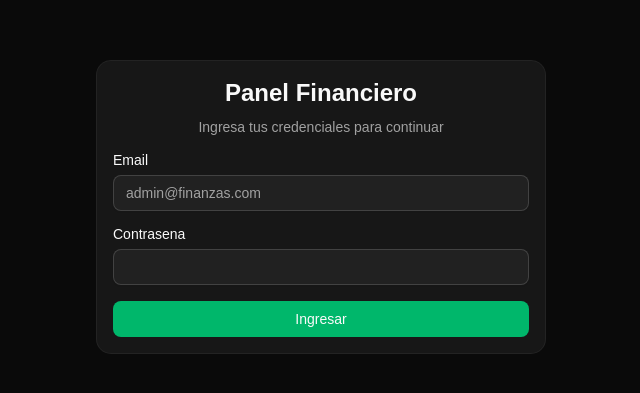
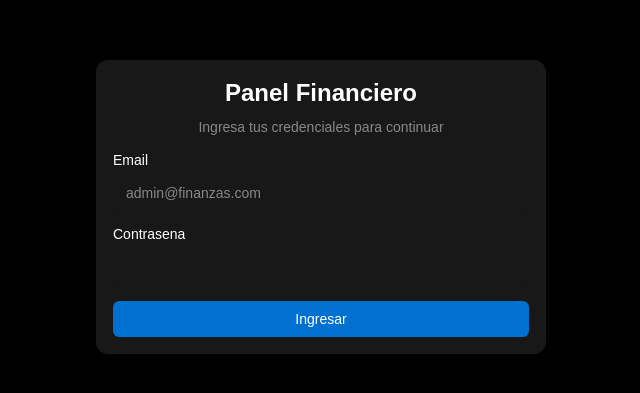
Before and after one commit to Ernesto248/killer-finances, a Next.js app: page /login in a window 1280 px wide. Shown: the part 193-586 px from the top of the page, without its empty margins (319-959 px from the left). Built offline with nearby package versions, Linux system fonts and the light colour scheme.

Commit message:
style: apply PlayStation design system - PS Blue #0070d1, pure black bg, 8px cards, pill buttons

```diff
--- a/src/app/globals.css
+++ b/src/app/globals.css
@@ -88,45 +88,50 @@ body {
 }
 
 .dark {
-  --background: oklch(0.145 0 0);
-  --foreground: oklch(0.985 0 0);
-  --card: oklch(0.205 0 0);
-  --card-foreground: oklch(0.985 0 0);
-  --popover: oklch(0.205 0 0);
-  --popover-foreground: oklch(0.985 0 0);
-  --primary: oklch(0.67 0.19 160);
-  --primary-foreground: oklch(0.985 0 0);
-  --secondary: oklch(0.269 0 0);
-  --secondary-foreground: oklch(0.985 0 0);
-  --muted: oklch(0.269 0 0);
-  --muted-foreground: oklch(0.708 0 0);
-  --accent: oklch(0.269 0 0);
-  --accent-foreground: oklch(0.985 0 0);
-  --destructive: oklch(0.704 0.191 22.216);
-  --border: oklch(1 0 0 / 10%);
-  --input: oklch(1 0 0 / 15%);
-  --ring: oklch(0.556 0 0);
-  --chart-1: oklch(0.67 0.19 160);
-  --chart-2: oklch(0.6 0.18 200);
-  --chart-3: oklch(0.55 0.17 260);
-  --chart-4: oklch(0.5 0.16 40);
-  --chart-5: oklch(0.45 0.15 0);
-  --sidebar: oklch(0.205 0 0);
-  --sidebar-foreground: oklch(0.985 0 0);
-  --sidebar-primary: oklch(0.67 0.19 160);
-  --sidebar-primary-foreground: oklch(0.985 0 0);
-  --sidebar-accent: oklch(0.269 0 0);
-  --sidebar-accent-foreground: oklch(0.985 0 0);
-  --sidebar-border: oklch(1 0 0 / 10%);
-  --sidebar-ring: oklch(0.67 0.19 160);
+  --background: #000000;
+  --foreground: #ffffff;
+  --card: #181818;
+  --card-foreground: #ffffff;
+  --popover: #121314;
+  --popover-foreground: #ffffff;
+  --primary: #0070d1;
+  --primary-foreground: #ffffff;
+  --secondary: #121314;
+  --secondary-foreground: #ffffff;
+  --muted: rgba(229, 229, 229, 0.2);
+  --muted-foreground: rgba(229, 229, 229, 0.55);
+  --accent: rgba(0, 112, 209, 0.15);
+  --accent-foreground: #ffffff;
+  --destructive: #c81b3a;
+  --destructive-foreground: #ffffff;
+  --border: rgba(229, 229, 229, 0.2);
+  --input: #181818;
+  --ring: #0070d1;
+  --chart-1: #0070d1;
+  --chart-2: #53b1ff;
+  --chart-3: #d53b00;
+  --chart-4: #deff20;
+  --chart-5: rgba(229, 229, 229, 0.55);
+  --radius: 0.5rem;
+  --sidebar: #000000;
+  --sidebar-foreground: #ffffff;
+  --sidebar-primary: #0070d1;
+  --sidebar-primary-foreground: #ffffff;
+  --sidebar-accent: #121314;
+  --sidebar-accent-foreground: #ffffff;
+  --sidebar-border: rgba(229, 229, 229, 0.2);
+  --sidebar-ring: #0070d1;
 }
 
 .card-hover {
-  transition: transform 0.2s ease, box-shadow 0.2s ease;
+  transition: transform 0.2s ease;
 }
 .card-hover:hover {
-  transform: translateY(-2px);
-  box-shadow: 0 4px 12px rgba(0, 0, 0, 0.3);
+  transform: translateY(-1px);
+}
+
+.ps-gradient-blue {
+  background: linear-gradient(180deg, #121314 0%, #000000 100%);
 }
 
 @layer base {
```
Also changed, not shown: 1 other file (tests, documents, lock files or other folders).
